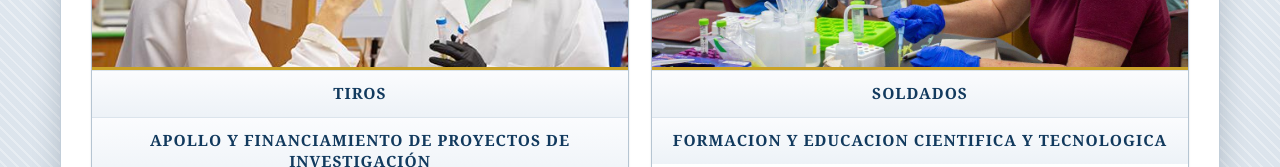
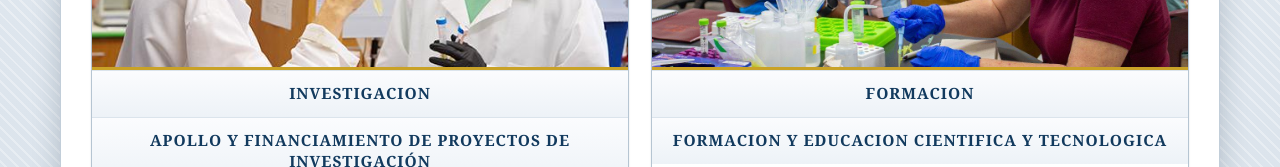
Before and after one commit to Andres-albornoz/NewDay_web, a React (Vite) app: page /#/Investigacion in a window 1280 px wide. Shown: the part 861-1028 px from the top of the page. Built offline with nearby package versions, Linux system fonts and the light colour scheme.

Commit message:
intento v4.2 solucionar inicio

```diff
--- a/src/pages/Investigacion.jsx
+++ b/src/pages/Investigacion.jsx
@@ -2,13 +2,13 @@ import { Link } from 'react-router';
 
 const programas = [
   {
-    nombre: 'tiros',
+    nombre: 'Investigacion',
     imagen: './imagenes/Investigacion.png',
     texto: 'apollo y financiamiento de proyectos de investigación'
   },
   {
-    nombre: 'soldados',
-    imagen: './imagenes/formacion.png',
+    nombre: 'formacion',
+    imagen: './imagenes/Formacion.png',
     texto: 'formacion y educacion cientifica y tecnologica'
   },
 ];
```
